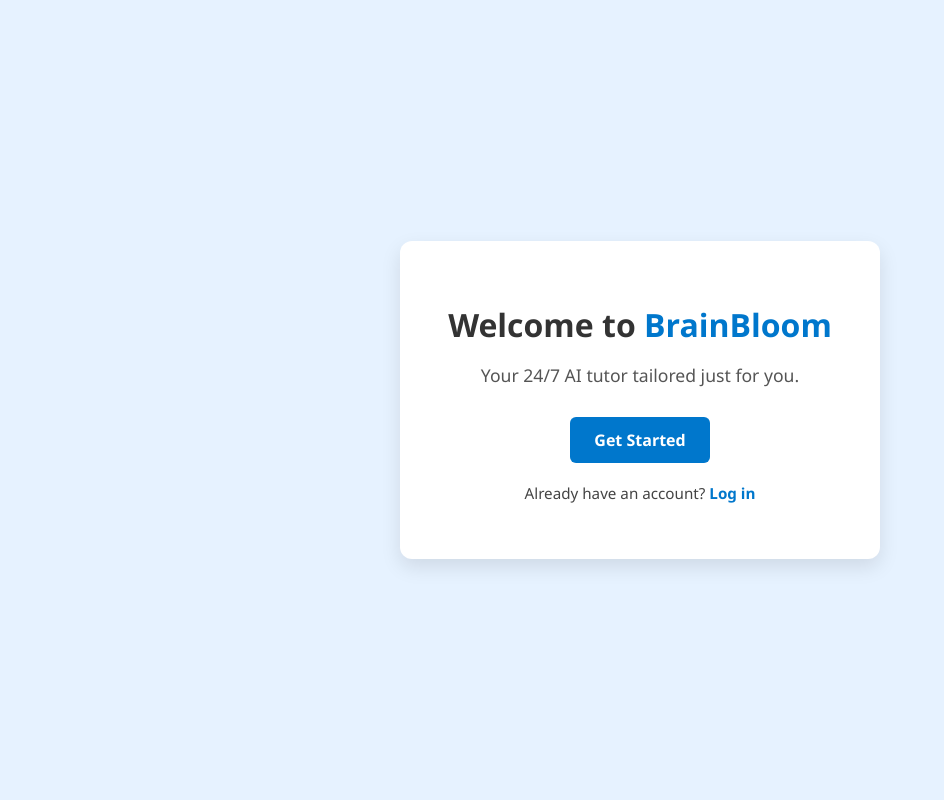
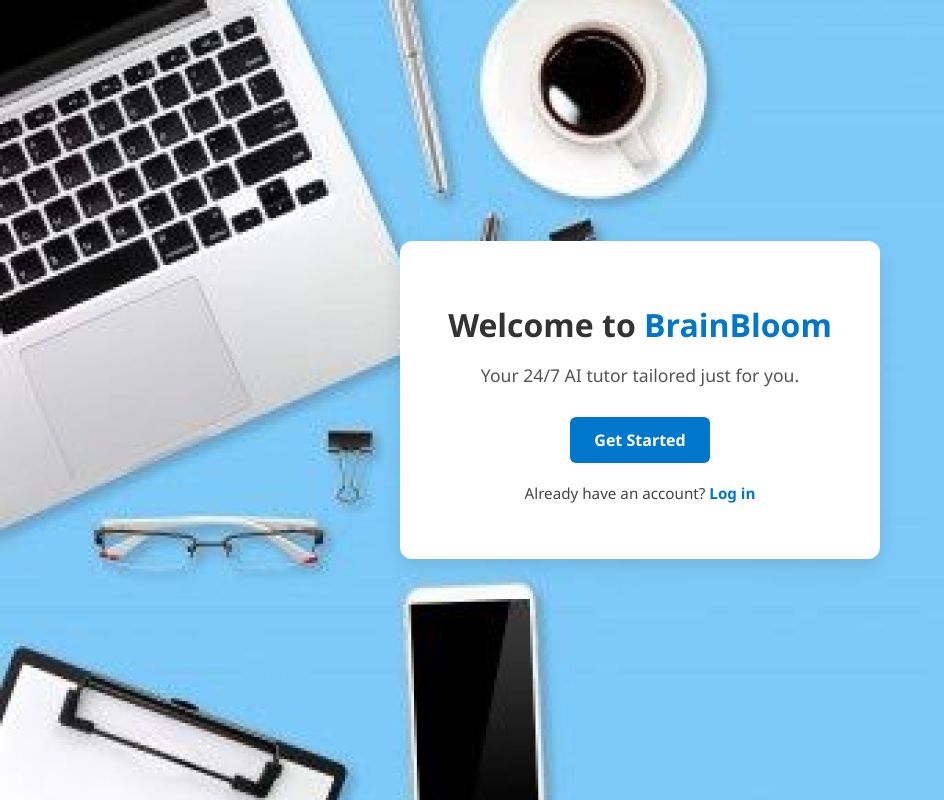
Before and after one commit to UniqLee/BrainBloom, a Flask app: page / in a window 1280 px wide. Shown: the whole page, without its empty margins (0-944 px from the left). Run offline with Flask 3, Linux system fonts and the light colour scheme.

Commit message:
Changed css styling

```diff
--- a/static/CSS/style.css
+++ b/static/css/style.css
@@ -1,4 +1,5 @@
 body {
+  background-image: url('static/images/brainBloom.png');
   margin: 0;
   font-family: 'Segoe UI', sans-serif;
   background-color: #e6f2ff;
@@ -9,6 +10,7 @@
 }
 
 .container {
+  /* background-image: url(/static/images/images/brainBloom.png); */
   background-color:white;
   padding: 40px;
   border-radius: 12px;
```
Also changed, not shown: static/images/brainBloom.png (renamed from static/images/images/node-2.png), static/images/rectangle-2-6.svg (renamed from static/images/images/rectangle-2-6.svg).
